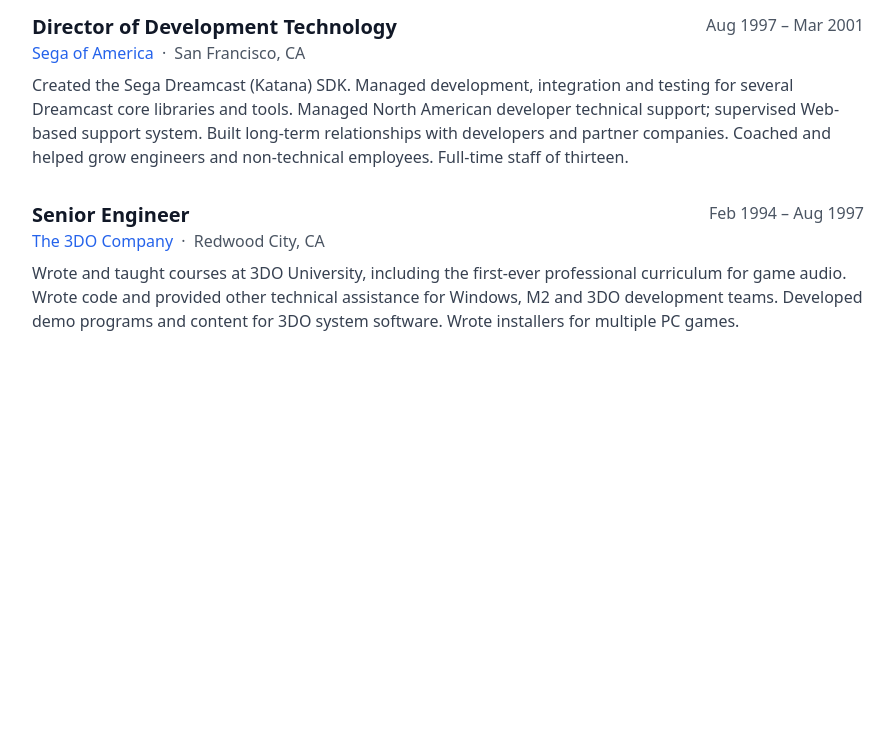
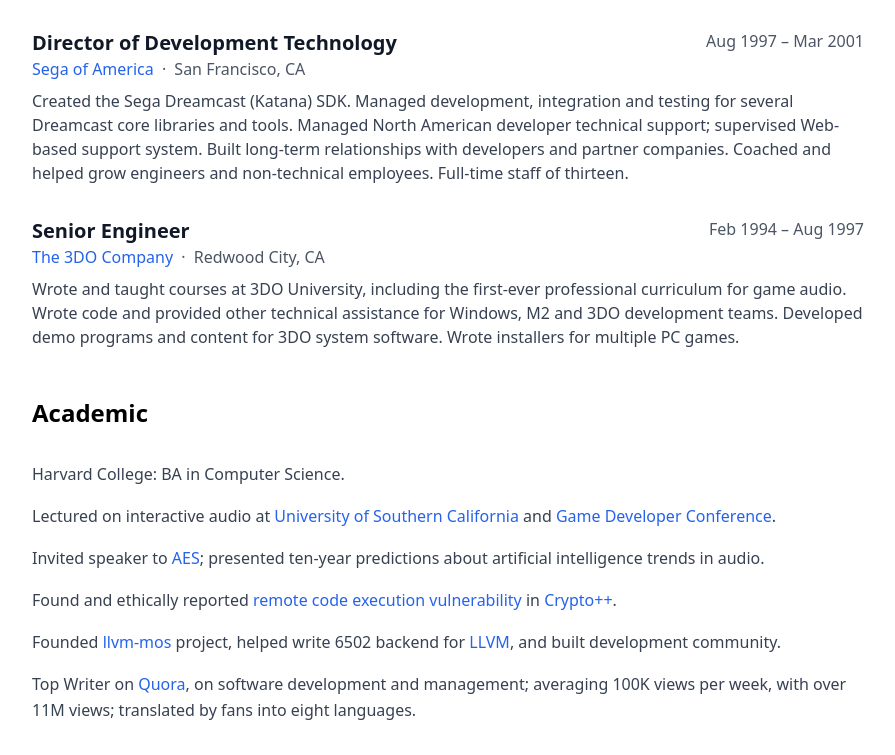
Before and after one commit to johnwbyrd/resume, an Astro site: page / in a window 1280 px wide. Shown: the part 1365-2120 px from the top of the page, without its empty margins (192-1087 px from the left). Before the commit the page ends 1762 px from the top, so only its background shows below. Built offline with nearby package versions, Linux system fonts and the light colour scheme; Astro itself is replaced by a stand-in of ours.

Commit message:
Sketch out Academic component. Don't need transitions anymore for the moment. TypeScript needs to know about AcademicLink and AcademicEntry

```diff
--- a/src/components/Academic.astro
+++ b/src/components/Academic.astro
@@ -0,0 +1,54 @@
+---
+// src/components/Academic.astro
+import type { AcademicEntry } from '../types/resume';
+
+interface Props {
+    data: AcademicEntry[];
+}
+
+const { data } = Astro.props;
+
+// Helper to process text and insert links
+const renderTextWithLinks = (entry: AcademicEntry) => {
+    if (!entry.links || entry.links.length === 0) {
+        return entry.text;
+    }
+
+    let result = entry.text;
+    // Sort links by length of text (longest first) to avoid replacing substrings
+    const sortedLinks = [...entry.links].sort((a, b) => b.text.length - a.text.length);
+
+    sortedLinks.forEach(link => {
+        result = result.replace(
+            link.text,
+            `<a href="${link.url}"
+                class="text-blue-600 hover:text-blue-800 hover:underline"
+                target="_blank"
+                rel="noopener noreferrer">${link.text}</a>`
+        );
+    });
+
+    return result;
+};
+---
+
+<section class="resume-section" id="academic">
+    <div class="sticky top-[240px] bg-white z-10 pb-4">
+        <h2 class="section-title">Academic</h2>
+    </div>
+
+    <div class="space-y-4 text-gray-700">
+        {data.map(entry => (
+            <p class="leading-relaxed" set:html={renderTextWithLinks(entry)} />
+        ))}
+    </div>
+</section>
+
+<style>
+    /* Ensure proper spacing between paragraphs when printing */
+    @media print {
+        .space-y-4 > :not([hidden]) ~ :not([hidden]) {
+            margin-top: 1rem;
+        }
+    }
+</style>
--- a/src/layouts/ResumeLayout.astro
+++ b/src/layouts/ResumeLayout.astro
@@ -1,5 +1,4 @@
 ---
-import { ViewTransitions } from 'astro:transitions';
 import type { ResumeData } from '../types/resume';
 import '../styles/base.css';
 
@@ -15,16 +14,35 @@
     <head>
         <meta charset="UTF-8">
         <meta name="viewport" content="width=device-width, initial-scale=1.0">
-    <meta name="generator" content={Astro.generator} />
+        <meta name="description" content={`${resume.personalInfo.name} - Professional Resume`}>
         <title>{resume.personalInfo.name} - Resume</title>
-    <ViewTransitions />
     </head>
     <body class="min-h-screen bg-white">
         <div class="max-w-4xl mx-auto px-4 md:px-8 py-8">
             <slot name="header" />
-      <main class="mt-8">
+            <main class="mt-8 space-y-12">
                 <slot />
             </main>
         </div>
     </body>
 </html>
+
+<style>
+    /* Print-specific styles */
+    @media print {
+        body {
+            print-color-adjust: exact;
+            -webkit-print-color-adjust: exact;
+        }
+
+        /* Ensure page breaks don't occur within components */
+        .resume-section {
+            break-inside: avoid;
+        }
+
+        /* Remove sticky positioning when printing */
+        .sticky {
+            position: static !important;
+        }
+    }
+</style>
--- a/src/types/resume.ts
+++ b/src/types/resume.ts
@@ -17,6 +17,17 @@
   description: string;
 }
 
+export interface AcademicLink {
+  text: string;
+  url: string;
+}
+
+export interface AcademicEntry {
+  text: string;
+  links: AcademicLink[];
+}
+
+// Component Props Interfaces
 export interface HeaderProps {
   personalInfo: PersonalInfo;
 }
@@ -33,6 +44,11 @@
   items: string[];
 }
 
+export interface AcademicProps {
+  data: AcademicEntry[];
+}
+
+// Sorting Types
 export type SortDirection = "asc" | "desc";
 export type SortField = "startDate" | "endDate";
 
@@ -41,15 +57,10 @@
   direction: SortDirection;
 }
 
+// Full Resume Data Structure
 export interface ResumeData {
   personalInfo: PersonalInfo;
   skills: string[];
   experience: Experience[];
-  academic: {
-    text: string;
-    links: {
-      text: string;
-      url: string;
-    }[];
-  }[];
+  academic: AcademicEntry[];
 }
```
Also changed, not shown: src/pages/index.astro (+9 -8 lines). Lines whose indentation alone changed are shown as unchanged.
